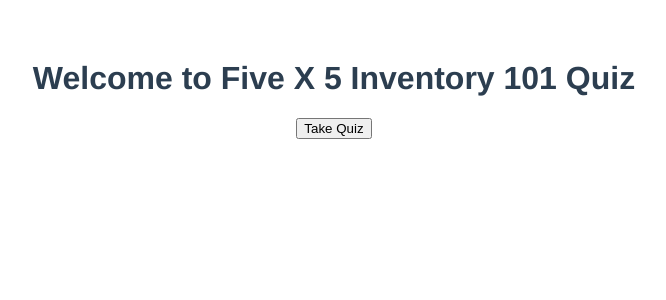
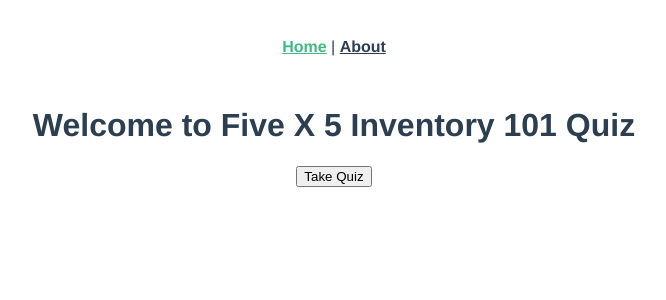
Before and after one commit to bensjones/fx5-inventory-quiz, a Vue app: page / in a window 1280 px wide. Shown: the top 300 px of the page, without its empty margins (306-972 px from the left). Built offline with nearby package versions, Linux system fonts and the light colour scheme.

Commit message:
Add vue routing

```diff
--- a/package.json
+++ b/package.json
@@ -9,12 +9,14 @@
   },
   "dependencies": {
     "core-js": "^3.6.5",
-    "vue": "^2.6.11"
+    "vue": "^2.6.11",
+    "vue-router": "^3.2.0"
   },
   "devDependencies": {
     "@testing-library/vue": "^5.2.0",
     "@vue/cli-plugin-babel": "~4.5.0",
     "@vue/cli-plugin-eslint": "~4.5.0",
+    "@vue/cli-plugin-router": "^4.5.8",
     "@vue/cli-service": "~4.5.0",
     "babel-eslint": "^10.1.0",
     "eslint": "^6.7.2",
--- a/src/App.vue
+++ b/src/App.vue
@@ -1,19 +1,12 @@
 <template>
   <div id="app">
-    <Dashboard />
+    <div id="nav">
+      <router-link to="/">Home</router-link> |
+      <router-link to="/about">About</router-link>
+    </div>
+    <router-view/>
   </div>
 </template>
-
-<script>
-import Dashboard from './components/Dashboard.vue'
-
-export default {
-  name: 'App',
-  components: {
-    Dashboard
-  }
-}
-</script>
 
 <style>
 #app {
@@ -22,6 +15,18 @@ export default {
   -moz-osx-font-smoothing: grayscale;
   text-align: center;
   color: #2c3e50;
-  margin-top: 60px;
+}
+
+#nav {
+  padding: 30px;
+}
+
+#nav a {
+  font-weight: bold;
+  color: #2c3e50;
+}
+
+#nav a.router-link-exact-active {
+  color: #42b983;
 }
 </style>
--- a/src/main.js
+++ b/src/main.js
@@ -1,8 +1,10 @@
 import Vue from 'vue'
 import App from './App.vue'
+import router from './router'
 
 Vue.config.productionTip = false
 
 new Vue({
-  render: h => h(App),
+  router,
+  render: h => h(App)
 }).$mount('#app')
--- /dev/null
+++ b/src/router/index.js
@@ -0,0 +1,29 @@
+import Vue from 'vue'
+import VueRouter from 'vue-router'
+import Dashboard from '../views/Dashboard.vue'
+
+Vue.use(VueRouter)
+
+const routes = [
+  {
+    path: '/',
+    name: 'Dashboard',
+    component: Dashboard
+  },
+  {
+    path: '/about',
+    name: 'About',
+    // route level code-splitting
+    // this generates a separate chunk (about.[hash].js) for this route
+    // which is lazy-loaded when the route is visited.
+    component: () => import(/* webpackChunkName: "about" */ '../views/About.vue')
+  }
+]
+
+const router = new VueRouter({
+  mode: 'history',
+  base: process.env.BASE_URL,
+  routes
+})
+
+export default router
--- /dev/null
+++ b/src/views/About.vue
@@ -0,0 +1,5 @@
+<template>
+  <div class="about">
+    <h1>This is an about page</h1>
+  </div>
+</template>
--- /dev/null
+++ b/src/views/Dashboard.vue
@@ -0,0 +1,34 @@
+<template>
+    <div>
+        <h1>Welcome to Five X 5 Inventory 101 Quiz</h1>
+        <div class="left">
+            <button @click="startQuiz">Take Quiz</button>
+        </div>
+        <div id="quiz" v-show="testing">
+            <quiz-engine />
+        </div>
+    </div>
+</template>
+
+<script>
+import QuizEngine from './../components/QuizEngine.vue'
+    export default {
+      components: { QuizEngine },
+            name: 'Dashboard',
+            data() {
+                return{
+                    history: [],
+                    testing: false
+                }
+            },
+            methods: {
+                startQuiz() {
+                    this.testing = !this.testing
+                }
+            }
+        }
+</script>
+
+<style lang="scss" scoped>
+
+</style>
```
Also changed, not shown: 1 other file (tests, documents, lock files or other folders).
